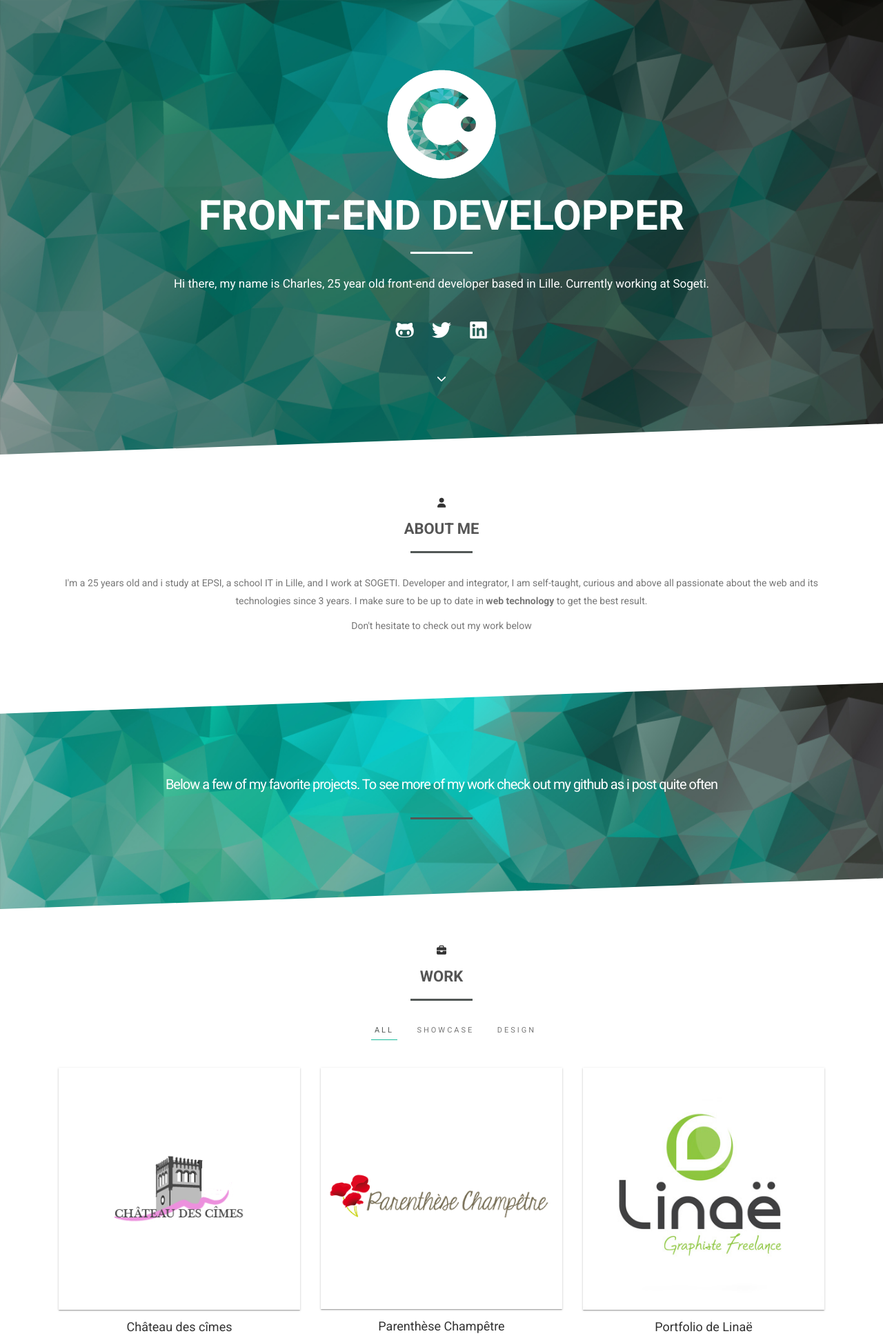
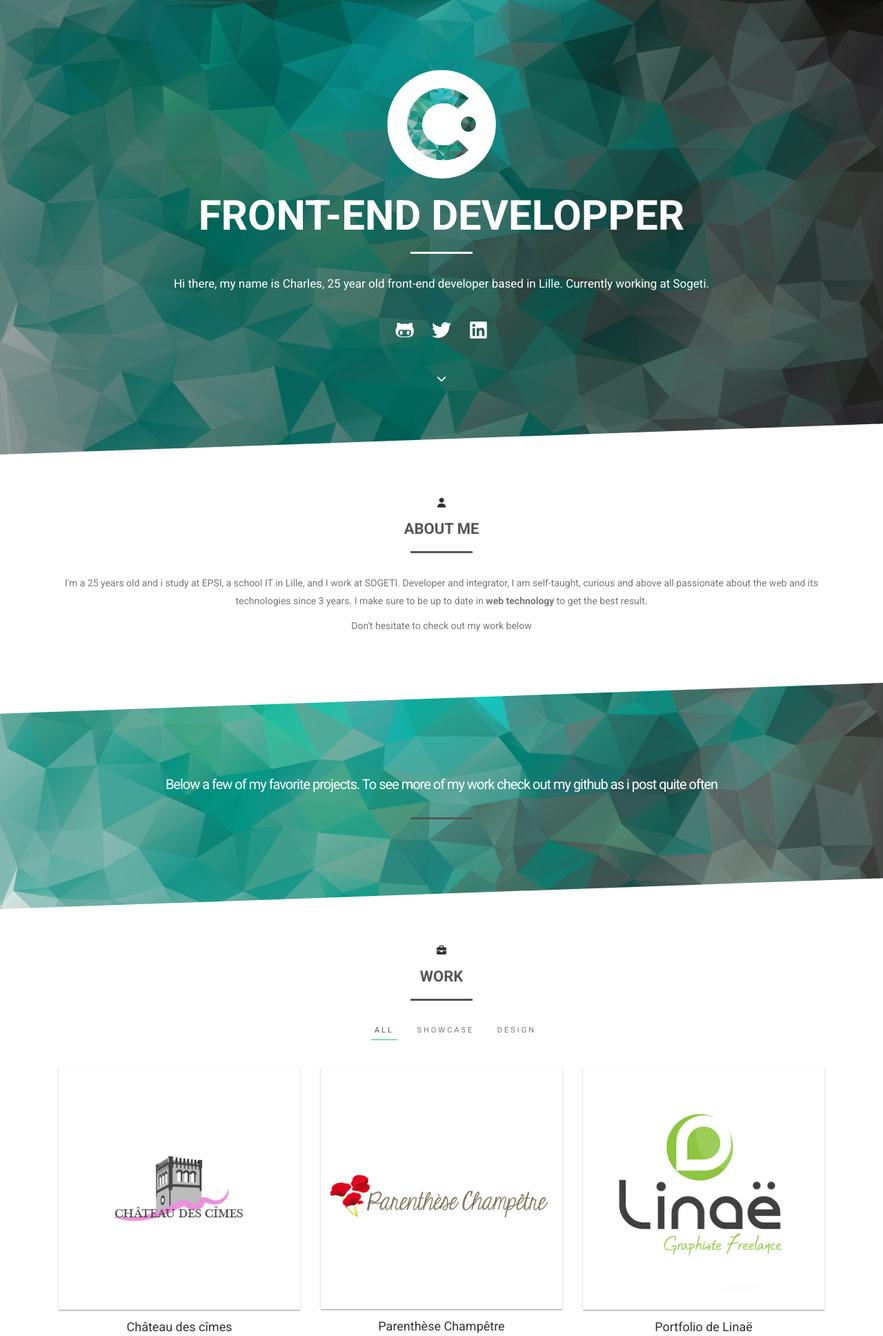
Before and after one commit to clamarque/clamarque.github.io, a PHP site: page / in a window 1280 px wide. Shown: the top 1937 px of the page at 69% size. Run offline with PHP 8.4, Linux system fonts and the light colour scheme; some libraries are stand-ins or nearby versions.

Commit message:
optimize background

```diff
--- a/css/style.css
+++ b/css/style.css
@@ -3,7 +3,7 @@ body {
     margin: 0;
     padding: 0;
     width: 100%;
-    background: url('../img/background-2.jpg') no-repeat center top fixed;
+    background: url('../img/background.jpg') no-repeat center top fixed;
     font-size: 14px;
     font-family: 'Roboto', sans-serif;
 }
```
Also changed, not shown: img/background.jpg (added).
